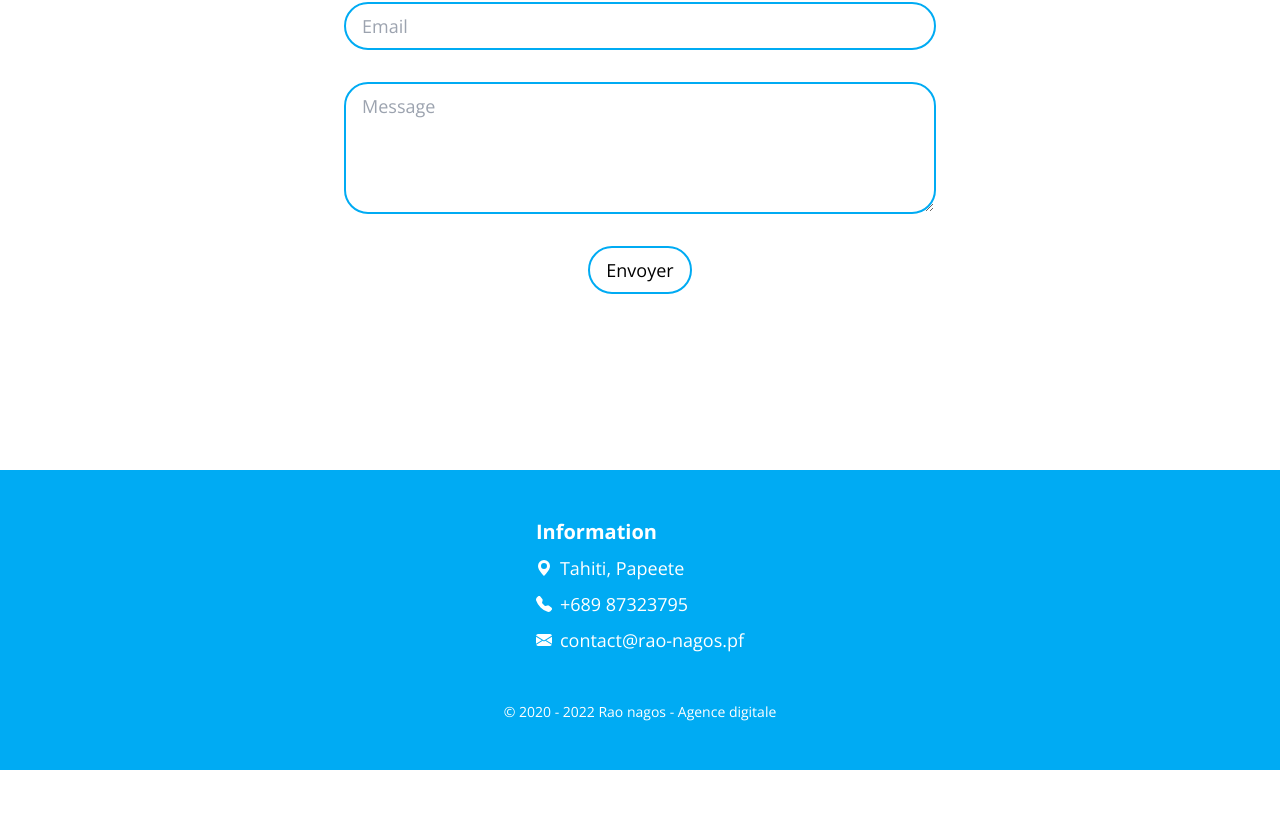
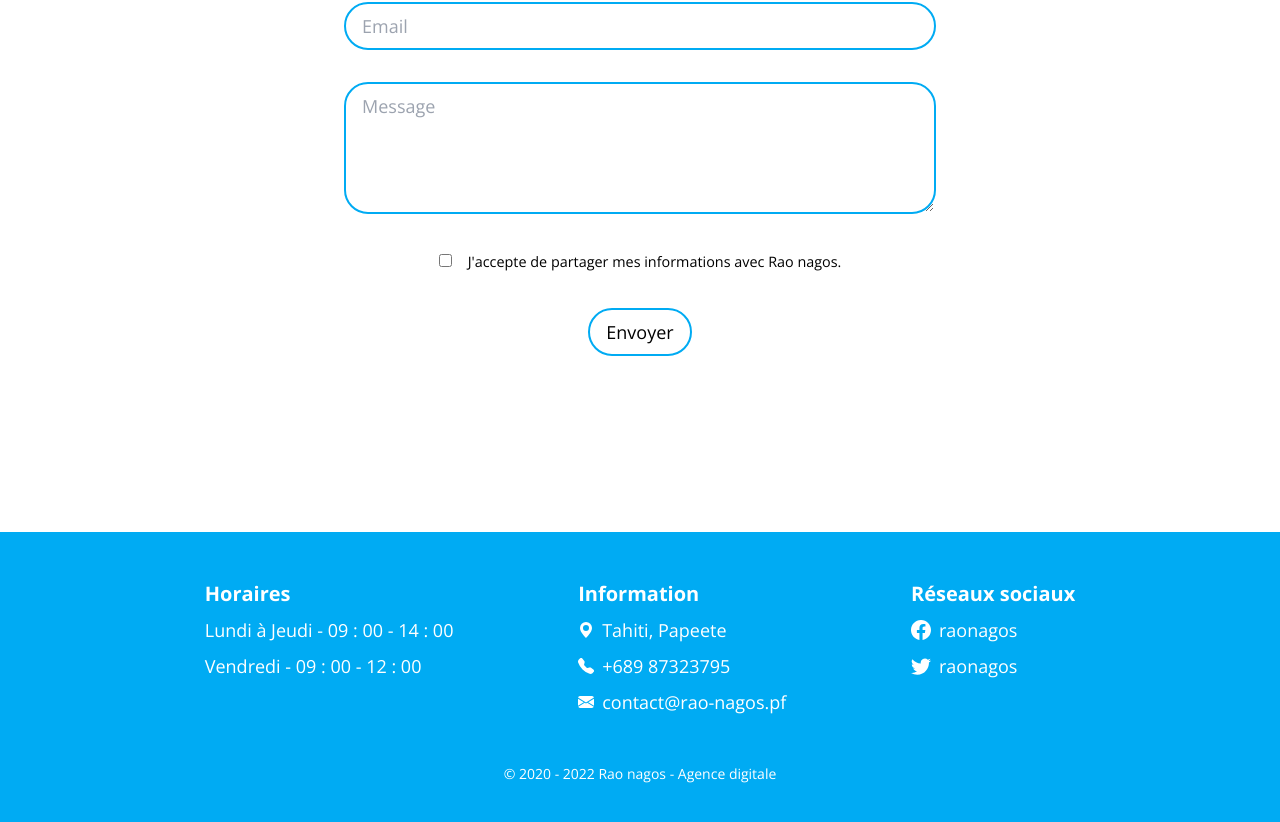
Before and after one commit to tetuaoro/raonagos, a Next.js app: page / in a window 1280 px wide. Shown: the part 4845-5667 px from the top of the page. Before the commit the page ends 5615 px from the top, so only its background shows below. Built offline with nearby package versions, Linux system fonts and the light colour scheme.

Commit message:
feat: upated footer, added sitemaps & robots, added 'accept' to contact form

```diff
--- a/package.json
+++ b/package.json
@@ -6,7 +6,8 @@
     "dev": "next dev",
     "build": "next build",
     "start": "next start",
-    "lint": "next lint"
+    "lint": "next lint",
+    "postbuild": "next-sitemap"
   },
   "dependencies": {
     "next": "12.2.3",
@@ -21,6 +22,7 @@
     "autoprefixer": "^10.4.8",
     "eslint": "8.20.0",
     "eslint-config-next": "12.2.3",
+    "next-sitemap": "^3.1.22",
     "postcss": "^8.4.16",
     "schema-dts": "^1.1.0",
     "tailwindcss": "^3.1.6",
--- a/pages/index.tsx
+++ b/pages/index.tsx
@@ -42,7 +42,7 @@
         <meta property="og:image:width" content="1280" />
         <meta property="og:image:height" content="727" />
         <meta property="og:image:type" content="image/webp" />
-        <script type="application/ld+json">{JSON.stringify({Organization})}</script>
+        <script type="application/ld+json">{JSON.stringify(Organization)}</script>
       </Head>
       <Whoweare />
       <Whatwedo />
--- a/src/components/contactForm.tsx
+++ b/src/components/contactForm.tsx
@@ -1,3 +1,5 @@
+import { sitename } from "@libs/app"
+
 export default function Component() {
   return (
     <section id="details">
@@ -10,6 +12,13 @@
           <input type="tel" pattern="^(40|87|89)([0-9]{6})$" placeholder="Téléphone" name="telephone" />
           <input type="email" placeholder="Email" name="email" required />
           <textarea rows={4} name="message" placeholder="Message"></textarea>
+
+          <div>
+            <input className="max-w-max mr-4" id="accept" type="checkbox" required />
+            <label htmlFor="accept">
+              <small>{`J'accepte de partager mes informations avec ${sitename}.`}</small>
+            </label>
+          </div>
           <button type="submit">Envoyer</button>
         </form>
       </div>
--- a/src/components/footer.tsx
+++ b/src/components/footer.tsx
@@ -1,9 +1,25 @@
-import { sitename } from "@libs/app"
+import { sitename, fbAppId } from "@libs/app"
+import { useEffect, useState } from "react"
 
 export default function Header() {
+  const [facebookUrl, setFbURL] = useState(`https://www.facebook.com/raonagos`)
+
+  useEffect(() => {
+    if (navigator.userAgent.match("Android|iPhone|iPad")) setFbURL(`fb://profile/${fbAppId}`)
+  }, [])
+
   return (
     <footer className="full-bleed bg-primary-100 text-white py-4 lg:py-12 px-4 lg:px-20">
-      <div className="flex flex-col justify-evenly items-center lg:flex-row gap-y-8">
+      <div className="flex flex-col justify-evenly lg:flex-row gap-y-8">
+        <div>
+          <div className="flex flex-col gap-y-2">
+            <div className="flex items-center">
+              <h3 className="text-xl font-bold">Horaires</h3>
+            </div>
+            <span>Lundi à Jeudi - 09 : 00 - 14 : 00</span>
+            <span>Vendredi - 09 : 00 - 12 : 00</span>
+          </div>
+        </div>
         <div>
           <div className="flex flex-col gap-y-2">
             <div className="flex items-center">
@@ -36,6 +52,25 @@
             </div>
           </div>
         </div>
+        <div>
+          <div className="flex flex-col gap-y-2">
+            <div className="flex items-center">
+              <h3 className="text-xl font-bold">Réseaux sociaux</h3>
+            </div>
+            <a href={facebookUrl} className="flex items-center" target={facebookUrl.startsWith("https") ? "_blank" : ""} rel="noreferrer">
+              <svg xmlns="http://www.w3.org/2000/svg" width="20" height="20" fill="currentColor" className="bi bi-facebook" viewBox="0 0 16 16">
+                <path d="M16 8.049c0-4.446-3.582-8.05-8-8.05C3.58 0-.002 3.603-.002 8.05c0 4.017 2.926 7.347 6.75 7.951v-5.625h-2.03V8.05H6.75V6.275c0-2.017 1.195-3.131 3.022-3.131.876 0 1.791.157 1.791.157v1.98h-1.009c-.993 0-1.303.621-1.303 1.258v1.51h2.218l-.354 2.326H9.25V16c3.824-.604 6.75-3.934 6.75-7.951z" />
+              </svg>
+              <span className="ml-2">raonagos</span>
+            </a>
+            <a href="https://www.twitter.com/raonagos" className="flex items-center" target="_blank" rel="noreferrer">
+              <svg xmlns="http://www.w3.org/2000/svg" width="20" height="20" fill="currentColor" className="bi bi-twitter" viewBox="0 0 16 16">
+                <path d="M5.026 15c6.038 0 9.341-5.003 9.341-9.334 0-.14 0-.282-.006-.422A6.685 6.685 0 0 0 16 3.542a6.658 6.658 0 0 1-1.889.518 3.301 3.301 0 0 0 1.447-1.817 6.533 6.533 0 0 1-2.087.793A3.286 3.286 0 0 0 7.875 6.03a9.325 9.325 0 0 1-6.767-3.429 3.289 3.289 0 0 0 1.018 4.382A3.323 3.323 0 0 1 .64 6.575v.045a3.288 3.288 0 0 0 2.632 3.218 3.203 3.203 0 0 1-.865.115 3.23 3.23 0 0 1-.614-.057 3.283 3.283 0 0 0 3.067 2.277A6.588 6.588 0 0 1 .78 13.58a6.32 6.32 0 0 1-.78-.045A9.344 9.344 0 0 0 5.026 15z" />
+              </svg>
+              <span className="ml-2">raonagos</span>
+            </a>
+          </div>
+        </div>
       </div>
       <div className="text-center text-sm mt-12">© 2020 - 2022 {sitename} - Agence digitale</div>
     </footer>
--- a/src/libs/app.ts
+++ b/src/libs/app.ts
@@ -1,8 +1,8 @@
 export const siteurl = "https://www.rao-nagos.pf"
 export const sitename = "Rao nagos"
-export const fbAppId = "1089325565354845"
+export const fbAppId = "100085434258230"
 export const pwaId = "pf.rao-nagos.www"
 export const telephone = "+68987323795"
 export const description =
   "Rao nagos est une agence numérique qui créée à ta place des sites web personnalisés, des robots de trading uniques et des serveurs de messagerie performants. On est spécialisé dans la création d'un produit final avec une grande expérience utilisateur, un design propre et des fonctionnalités riches."
-export const sameAs = "https://www.facebook.com/raonagos"
+export const sameAs = ["https://www.facebook.com/raonagos", "https://www.twitter.com/raonagos"] // 100085434258230
```
Also changed, not shown: next-sitemap.config.js (added, +29 -0 lines), 2 other files (tests, documents, lock files or other folders).
